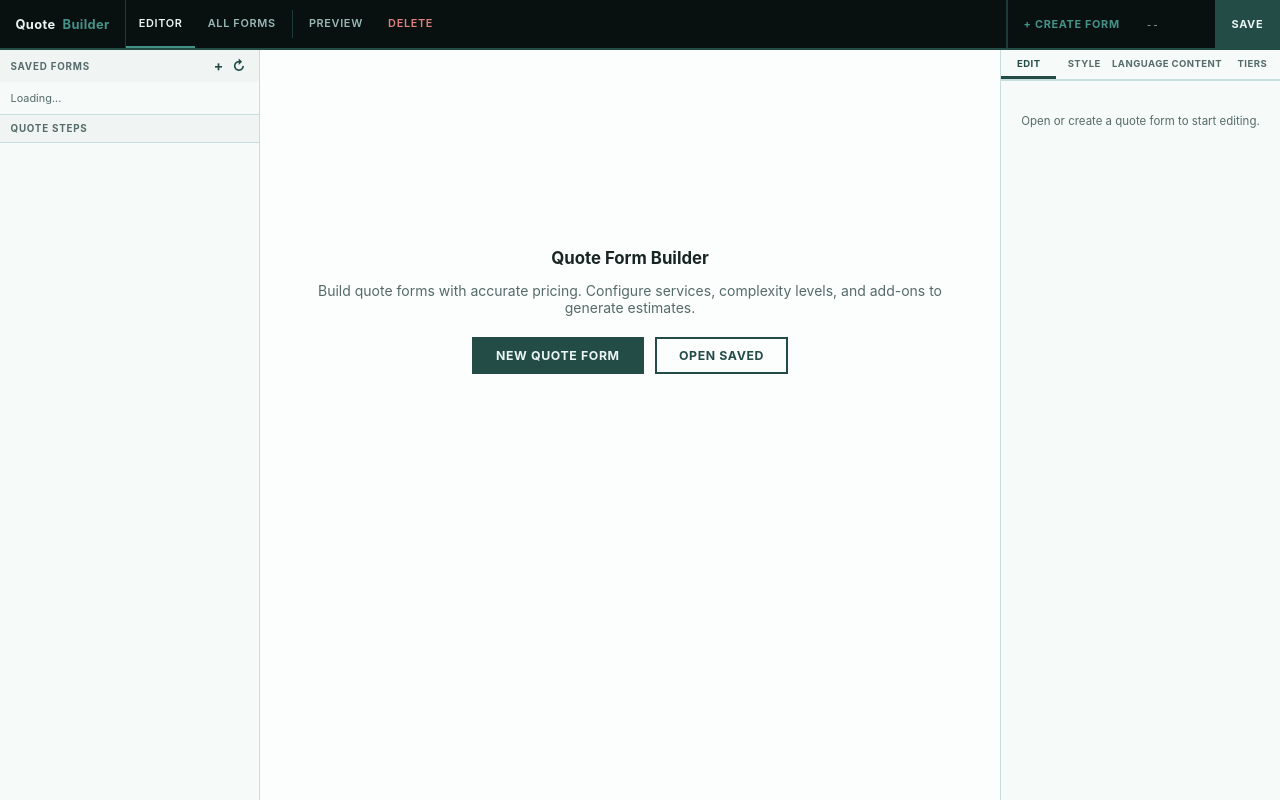
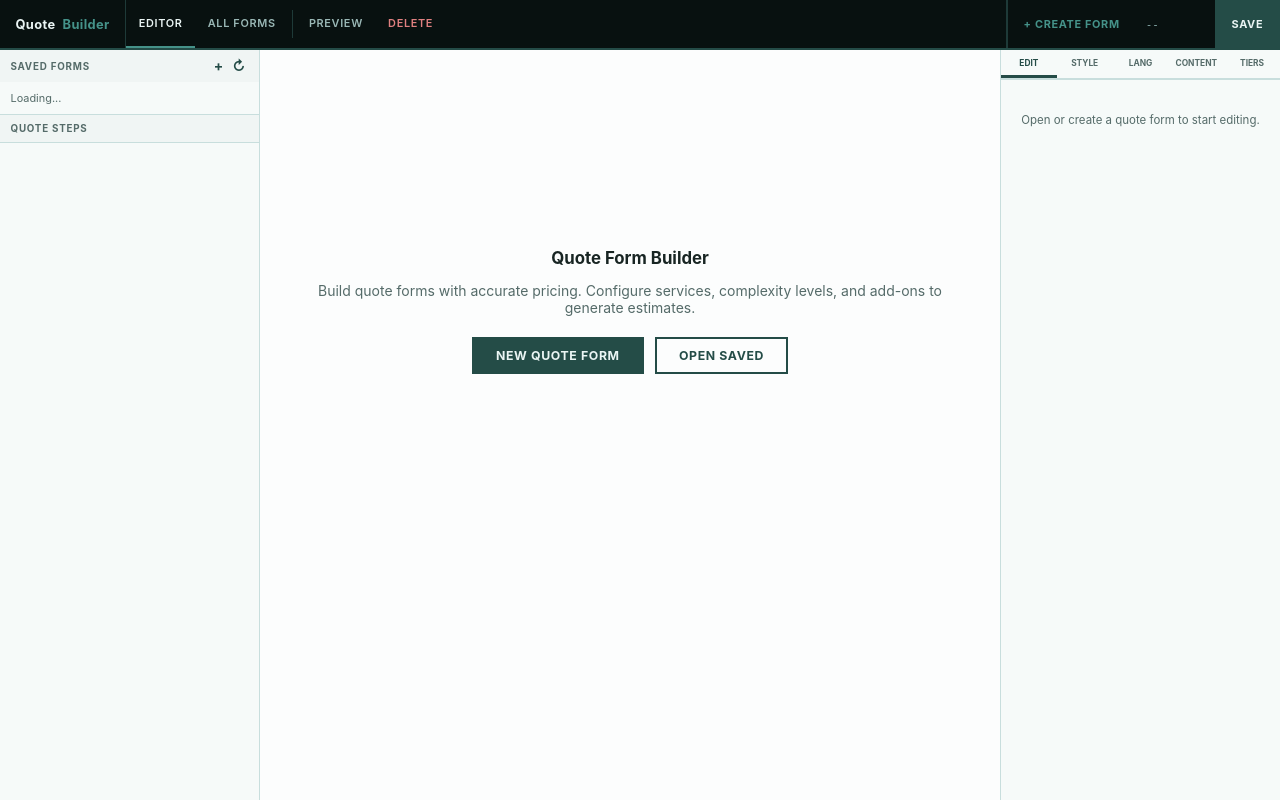
Before and after one commit to crissymoon/form-quote-builder-tool, a PHP site: page /builder/ui.php in a window 1280 px wide. Run offline with PHP 8.4, Linux system fonts and the light colour scheme; some libraries are stand-ins or nearby versions.

Commit message:
fix: prevent right sidebar tab labels from touching
- Reduce tab font-size from 0.68rem to 0.6rem
- Remove letter-spacing, add horizontal padding
- Add overflow protection with text-overflow ellipsis
- Shorten Language tab label to Lang for 5-tab fit

```diff
--- a/src/builder/ui.php
+++ b/src/builder/ui.php
@@ -138,7 +138,7 @@ a:hover { color: var(--c-accent); }
 /* right sidebar */
 .sidebar-right { width: 280px; flex-shrink: 0; background: #f6faf9; border-left: 1px solid var(--c-border); overflow-y: auto; display: flex; flex-direction: column; }
 .props-tabs { display: flex; border-bottom: 2px solid var(--c-border); flex-shrink: 0; }
-.props-tab { flex: 1; padding: 0.55rem 0; background: none; border: none; font-size: 0.68rem; font-weight: 700; text-transform: uppercase; letter-spacing: 0.05em; cursor: pointer; color: var(--c-muted); border-bottom: 3px solid transparent; }
+.props-tab { flex: 1; padding: 0.55rem 0.15rem; background: none; border: none; font-size: 0.6rem; font-weight: 700; text-transform: uppercase; letter-spacing: 0; cursor: pointer; color: var(--c-muted); border-bottom: 3px solid transparent; white-space: nowrap; overflow: hidden; text-overflow: ellipsis; }
 .props-tab.active { color: var(--c-primary); border-bottom-color: var(--c-primary); }
 .props-panel { padding: 0.85rem 0.75rem; display: none; }
 .props-panel.active { display: block; }
@@ -248,7 +248,7 @@ a:hover { color: var(--c-accent); }
         <div class="props-tabs">
             <button class="props-tab active" id="ptab-edit" onclick="showPropTab('edit')">Edit</button>
             <button class="props-tab" id="ptab-style" onclick="showPropTab('style')">Style</button>
-            <button class="props-tab" id="ptab-lang" onclick="showPropTab('lang')">Language</button>
+            <button class="props-tab" id="ptab-lang" onclick="showPropTab('lang')">Lang</button>
             <button class="props-tab" id="ptab-content" onclick="showPropTab('content')">Content</button>
             <button class="props-tab" id="ptab-tiers" onclick="showPropTab('tiers')">Tiers</button>
         </div>
```
